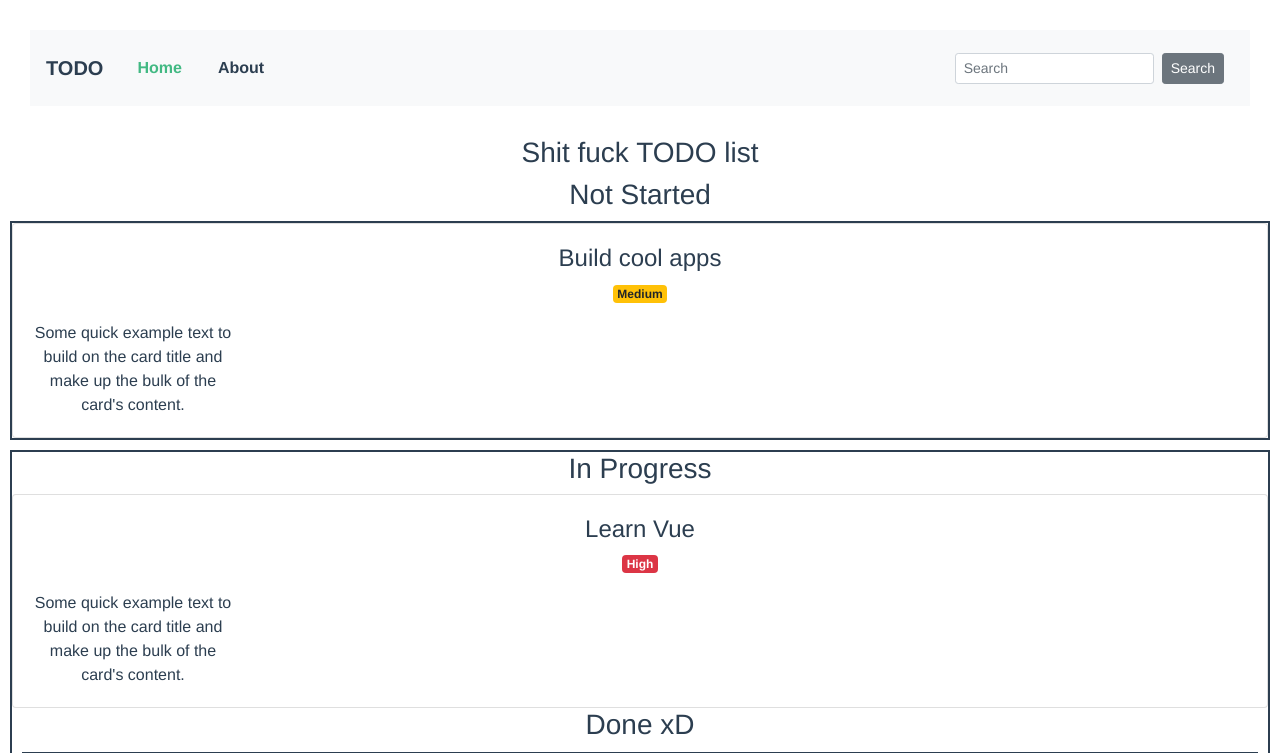
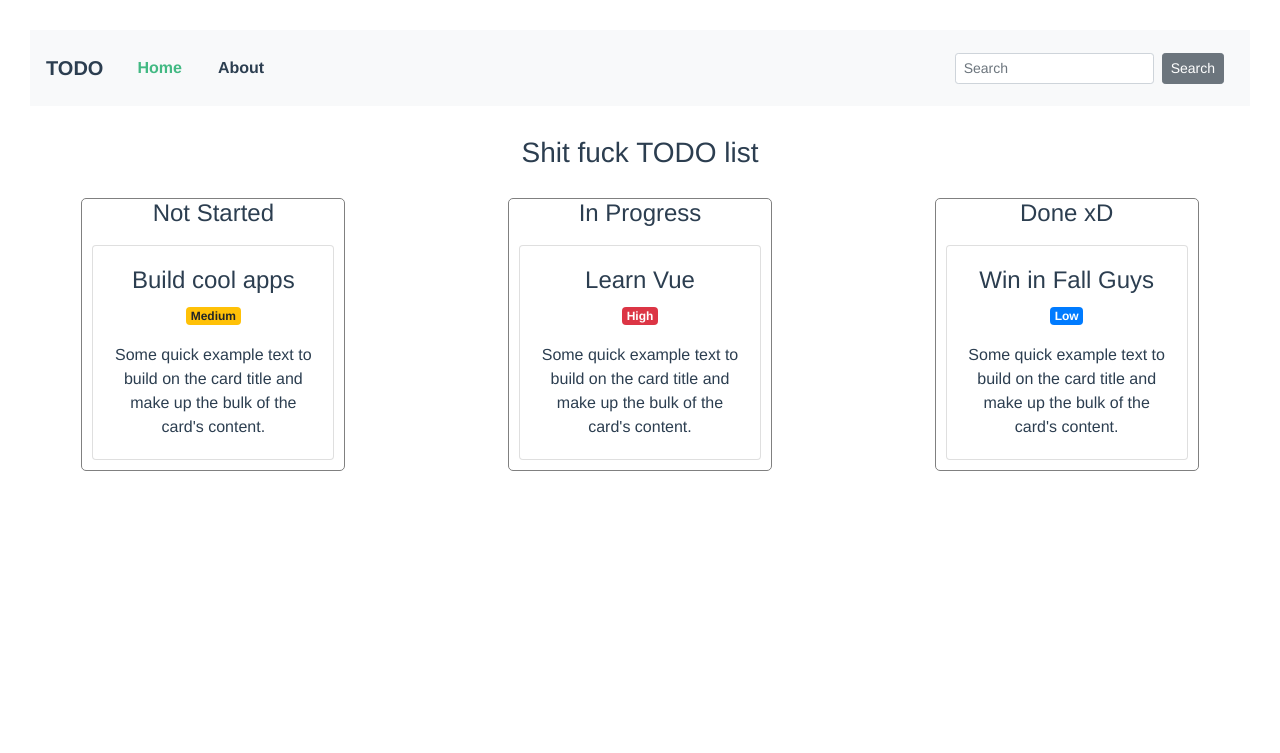
Before and after one commit to treknuts/vue-todo, a Vue app: page /#/ in a window 1280 px wide. Shown: the top 753 px of the page. Built offline with nearby package versions, Linux system fonts and the light colour scheme.

Commit message:
Styling todo buckets

```diff
--- a/src/views/Home.vue
+++ b/src/views/Home.vue
@@ -1,23 +1,58 @@
 <template>
   <div class="home">
     <h3>Shit fuck TODO list</h3>
-    <h3>Not Started</h3>
-    <div class="todo-bucket">
-    <draggable v-model="notStarted" group="people" @start="drag=true" @end="drag=false">
-          <TodoItem v-for="todoItem in notStarted" v-bind:key="todoItem.id" v-bind:todo="todoItem" />
+    <div class="content">
+      <div class="bucket">
+        <h4>Not Started</h4>
+        <div class="buckets">
+          <draggable
+            v-model="notStarted"
+            group="people"
+            @start="drag = true"
+            @end="drag = false"
+            class="todo-bucket"
+            v-on:change="debug"
+          >
+            <TodoItem
+              v-for="todoItem in notStarted"
+              v-bind:key="todoItem.id"
+              v-bind:todo="todoItem"
+            />
           </draggable>
         </div>
-    <div class="todo-bucket">
-      <h3>In Progress</h3>
-      <div>
-      <draggable v-model="inProgress" group="people" @start="drag=true" @end="drag=false">
-          <TodoItem v-for="todoItem in inProgress" v-bind:key="todoItem.id" v-bind:todo="todoItem" />
+      </div>
+      <div class="bucket">
+        <h4>In Progress</h4>
+        <draggable
+          v-model="inProgress"
+          group="people"
+          @start="drag = true"
+          @end="drag = false"
+          class="todo-bucket"
+          v-on:change="debug"
+        >
+          <TodoItem
+            v-for="todoItem in inProgress"
+            v-bind:key="todoItem.id"
+            v-bind:todo="todoItem"
+          />
         </draggable>
       </div>
-      <h3>Done xD</h3>
-      <div class="todo-bucket">
-      <draggable v-model="done" group="people" @start="drag=true" @end="drag=false">
-          <TodoItem v-for="todoItem in done" v-bind:key="todoItem.id" v-bind:todo="todoItem" />
+      <div class="bucket">
+        <h4>Done xD</h4>
+        <draggable
+          v-model="done"
+          group="people"
+          @start="drag = true"
+          @end="drag = false"
+          class="todo-bucket"
+          v-on:change="debug"
+        >
+          <TodoItem
+            v-for="todoItem in done"
+            v-bind:key="todoItem.id"
+            v-bind:todo="todoItem"
+          />
         </draggable>
       </div>
     </div>
@@ -36,25 +71,42 @@ export default {
     return {
       notStarted: [{ id: 2, title: "Build cool apps", priority: "Medium" }],
       inProgress: [{ id: 1, title: "Learn Vue", priority: "High" }],
-      done: [{ id: 3, title: "Win in Fall Guys", priority: "Low" }]
+      done: [{ id: 3, title: "Win in Fall Guys", priority: "Low" }],
     };
   },
   components: {
     TodoItem,
-    draggable
+    draggable,
   },
   methods: {
     debug() {
-      console.log(this.todoList);
-    }
-  }
+      console.log(this.inProgress);
+      console.log(this.notStarted);
+      console.log(this.done);
+    },
+  },
 };
 </script>
 <style scoped>
+.content {
+  display: flex;
+  flex-flow: row nowrap;
+  justify-content: space-around;
+}
+.bucket {
+  border-style: solid;
+  border-width: 1px;
+  border-color: gray;
+  border-radius: 5px;
+  margin: 20px;
+  display: flex;
+  flex-flow: column nowrap;
+  justify-content: center;
+}
 .todo-bucket {
   margin: 10px;
-  border-style: solid;
-  border-width: 2px;
   min-height: 100px;
+  max-width: 250px;
+  min-width: 100px;
 }
 </style>
```
Lines whose indentation alone changed are shown as unchanged.
